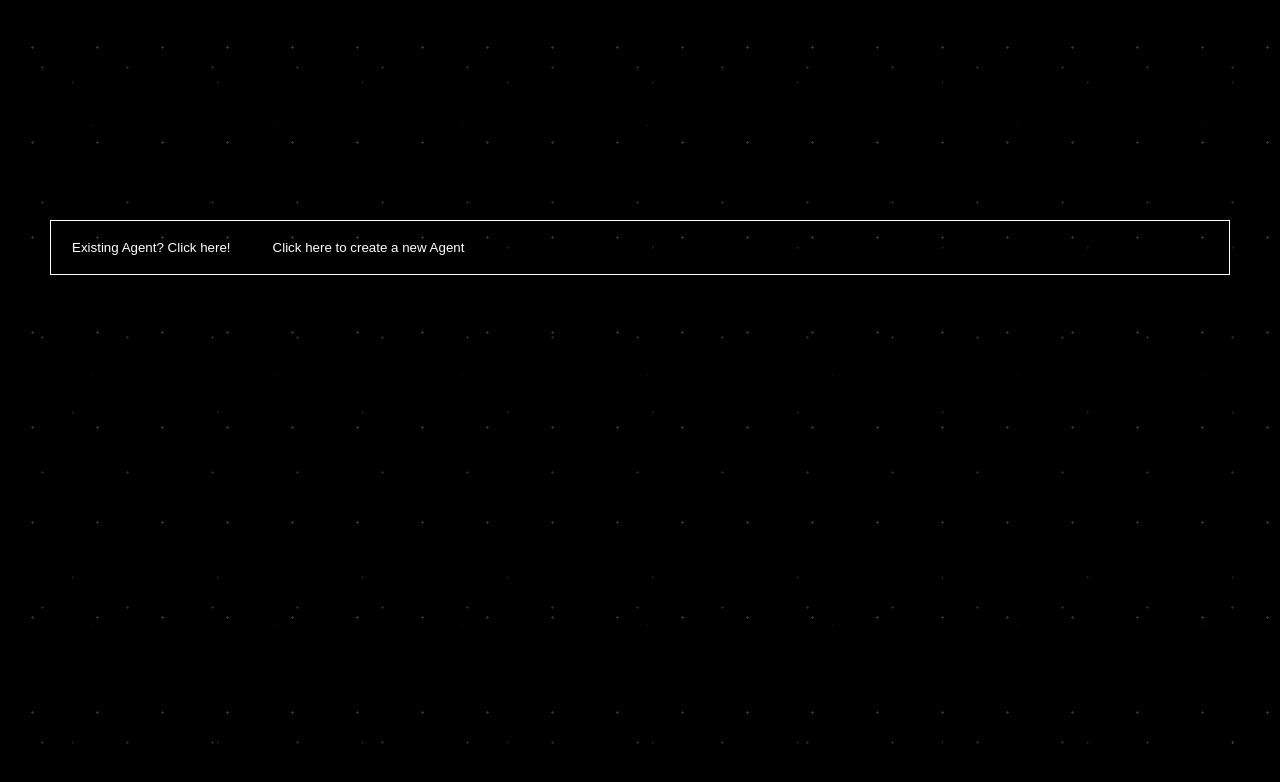
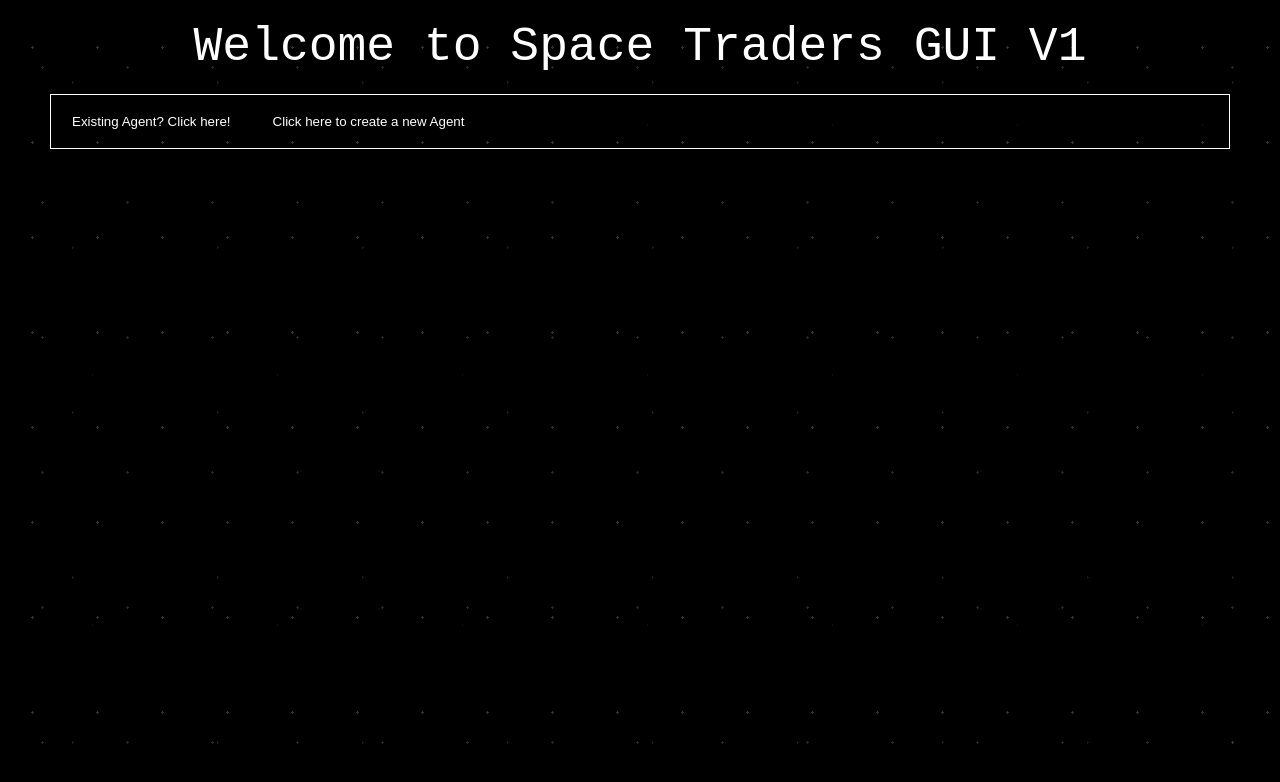
Before and after one commit to SergioBaldomeroBeltranSantiago/SpaceTraders, a plain HTML site: page index.html in a window 1280 px wide. Drawn offline with Linux system fonts and the light colour scheme.

Commit message:
Retrabajo y simplificación de CSS

```diff
--- a/assets/css/header.css
+++ b/assets/css/header.css
@@ -1,13 +1,8 @@
-.header {
+.spaceTitle {
 	display: flex;
-	flex-direction: column;
+	margin: 0 auto;
+	font-size: xxx-large;
+	margin: 10px 20px;
+	padding: 10px;
 	justify-content: center;
-	align-items: center;
-	height: 25vh;
-	margin-bottom: 20px;
 }
-
-.header p {
-	font-size: 3em;
-	margin-bottom: 20px;
-}
--- a/templates/header.html
+++ b/templates/header.html
@@ -1,3 +1 @@
-<div class="header">
-	<p>Welcome to Space Traders V2</p>
-</div>
+<label class="spaceText spaceTitle">Welcome to Space Traders GUI V1</label>
```
